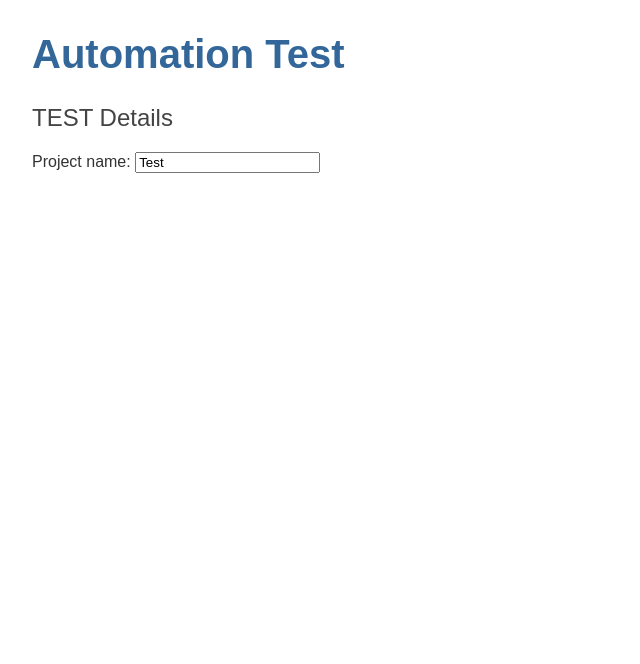
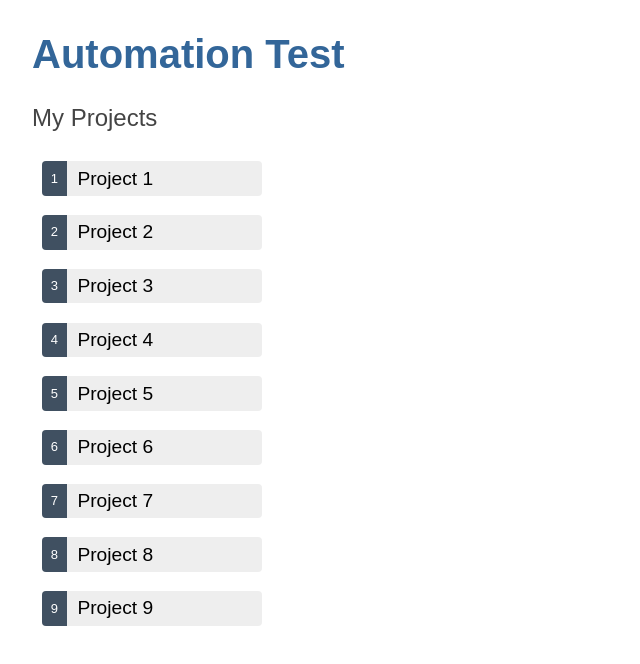
Before and after one commit to v1cferr/team_cloud_base_interface, an Angular app: page / in a window 1280 px wide. Shown: the top 664 px of the page, without its empty margins (0-640 px from the left). Built offline with nearby package versions, Linux system fonts and the light colour scheme.

Commit message:
create project list and detail

```diff
--- a/src/app/app.module.ts
+++ b/src/app/app.module.ts
@@ -6,11 +6,13 @@ import { AppComponent } from './app.component';
 import { ProjectsComponent } from './projects/projects.component';
 
 import { FormsModule } from '@angular/forms';
+import { ProjectDetailComponent } from './project-detail/project-detail.component';
 
 @NgModule({
   declarations: [
     AppComponent,
-    ProjectsComponent
+    ProjectsComponent,
+    ProjectDetailComponent
   ],
   imports: [
     BrowserModule,
--- /dev/null
+++ b/src/app/mock-projects.ts
@@ -0,0 +1,13 @@
+import { Project } from "./project";
+
+export const PROJECTS: Project[] = [
+  { id: 1, name: 'Project 1' },
+  { id: 2, name: 'Project 2' },
+  { id: 3, name: 'Project 3' },
+  { id: 4, name: 'Project 4' },
+  { id: 5, name: 'Project 5' },
+  { id: 6, name: 'Project 6' },
+  { id: 7, name: 'Project 7' },
+  { id: 8, name: 'Project 8' },
+  { id: 9, name: 'Project 9' }
+];
--- /dev/null
+++ b/src/app/project-detail/project-detail.component.html
@@ -0,0 +1,8 @@
+<div *ngIf="project">
+    <h2>{{project.name | uppercase}} Details</h2>
+    <div>id: {{project.id}}</div>
+    <div>
+      <label for="project-name">Project name: </label>
+      <input id="project-name" [(ngModel)]="project.name" placeholder="name">
+    </div>
+  </div>
--- a/src/app/projects/projects.component.css
+++ b/src/app/projects/projects.component.css
@@ -0,0 +1,65 @@
+.projects {
+    margin: 0 0 2em 0;
+    list-style-type: none;
+    padding: 0;
+    width: 15em;
+  }
+
+  .projects li {
+    display: flex;
+  }
+
+  .projects button {
+    flex: 1;
+    cursor: pointer;
+    position: relative;
+    left: 0;
+    background-color: #EEE;
+    margin: .5em;
+    padding: 0;
+    border-radius: 4px;
+    display: flex;
+    align-items: stretch;
+    height: 1.8em;
+  }
+
+  .projects button:hover {
+    color: #2c3a41;
+    background-color: #e6e6e6;
+    left: .1em;
+  }
+
+  .projects button:active {
+    background-color: #525252;
+    color: #fafafa;
+  }
+
+  .projects button.selected {
+    background-color: black;
+    color: white;
+  }
+
+  .projects button.selected:hover {
+    background-color: #505050;
+    color: white;
+  }
+
+  .projects button.selected:active {
+    background-color: black;
+    color: white;
+  }
+
+  .projects .badge {
+    display: inline-block;
+    font-size: small;
+    color: white;
+    padding: 0.8em 0.7em 0 0.7em;
+    background-color: #405061;
+    line-height: 1em;
+    margin-right: .8em;
+    border-radius: 4px 0 0 4px;
+  }
+
+  .projects .name {
+    align-self: center;
+  }
--- a/src/app/projects/projects.component.html
+++ b/src/app/projects/projects.component.html
@@ -1,5 +1,11 @@
-<h2>{{project.name | uppercase}} Details</h2>
-<div>
-    <label for="name">Project name: </label>
-    <input id="name" [(ngModel)]="project.name" placeholder="name">
-</div>
+<h2>My Projects</h2>
+<ul class="projects">
+  <li *ngFor="let project of projects">
+    <button [class.selected]="project === selectedProject" type="button" (click)="onSelect(project)">
+      <span class="badge">{{project.id}}</span>
+      <span class="name">{{project.name}}</span>
+    </button>
+  </li>
+</ul>
+
+<app-project-detail [project]="selectedProject"></app-project-detail>
--- a/src/app/projects/projects.component.ts
+++ b/src/app/projects/projects.component.ts
@@ -1,5 +1,6 @@
 import { Component } from '@angular/core';
 import { Project } from '../project';
+import { PROJECTS } from '../mock-projects';
 
 @Component({
   selector: 'app-projects',
@@ -7,8 +8,10 @@ import { Project } from '../project';
   styleUrl: './projects.component.css'
 })
 export class ProjectsComponent {
-  project: Project = {
-    id: 1,
-    name: 'Test'
+  projects = PROJECTS;
+  selectedProject?: Project;
+
+  onSelect(project: Project): void {
+    this.selectedProject = project;
   }
 }
```
Also changed, not shown: src/app/project-detail/project-detail.component.ts (added, +11 -0 lines), src/app/project-detail/project-detail.component.css (added), 1 other file (tests, documents, lock files or other folders).
